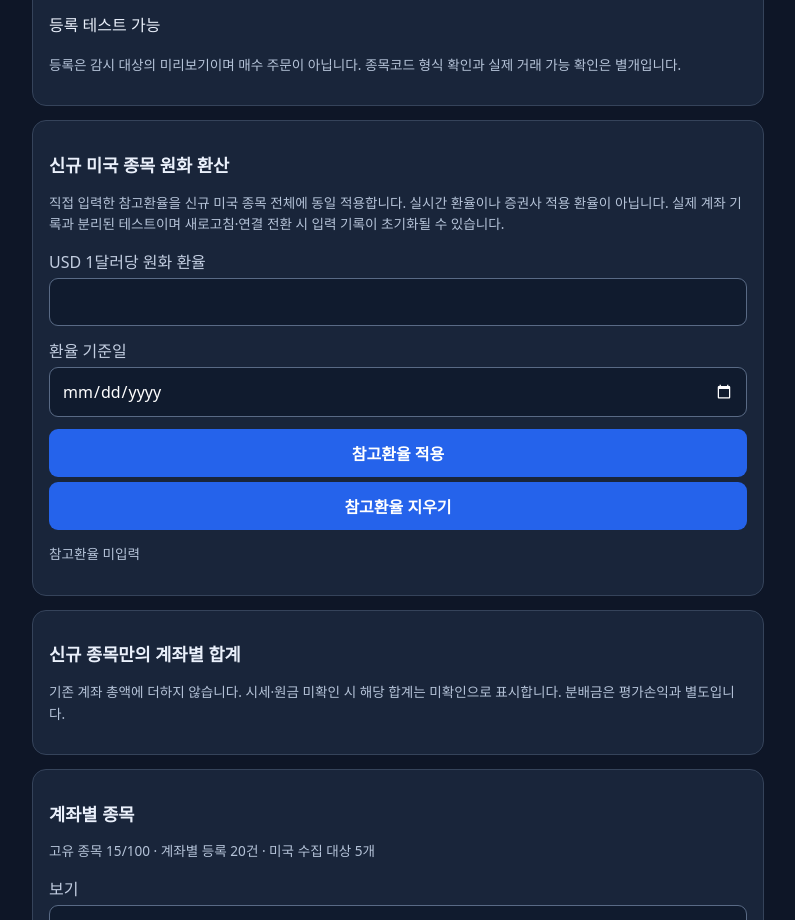
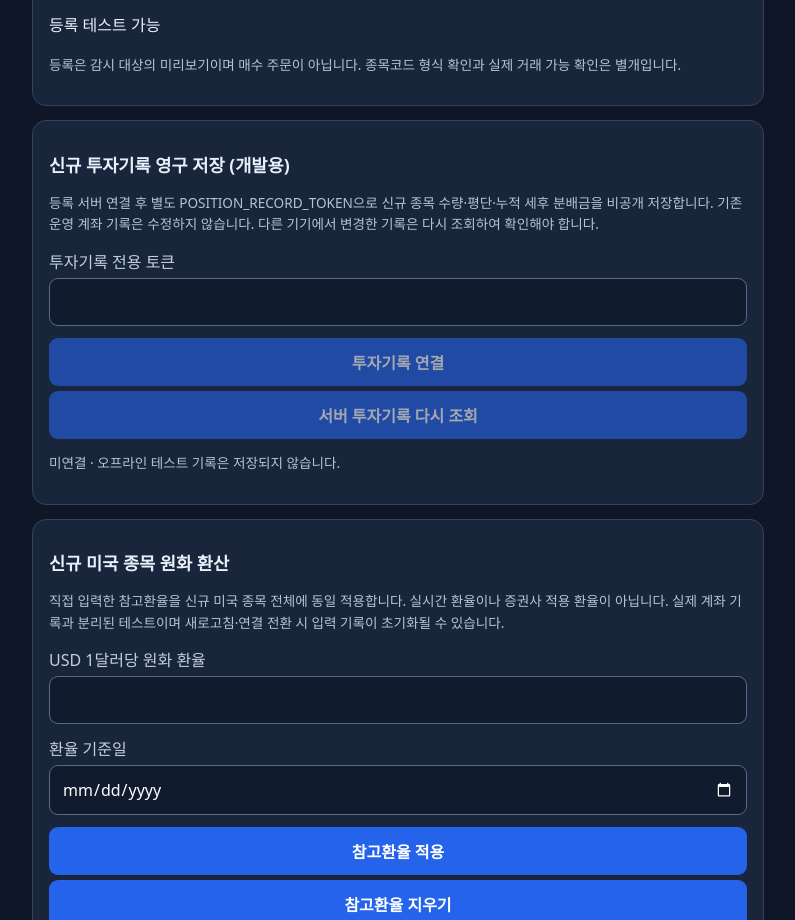
Before and after one commit to pdk7101/Jungho, a plain HTML site: page registry-preview-v17.html in a window 1280 px wide. Shown: the part 1840-2760 px from the top of the page, without its empty margins (242-1037 px from the left). Drawn offline with Linux system fonts and the light colour scheme.

Commit message:
v17: add opt-in private investment record connection controls

```diff
--- a/registry-preview-v17.html
+++ b/registry-preview-v17.html
@@ -14,6 +14,7 @@
 <label>종목명<input id="name" required maxlength="120" autocomplete="off" placeholder="종목명 직접 입력"></label>
 <button type="submit" id="add" disabled>종목 등록 테스트</button></form><p id="message" role="status" aria-live="polite">화면 초기화 중</p>
 <p class="sub">등록은 감시 대상의 미리보기이며 매수 주문이 아닙니다. 종목코드 형식 확인과 실제 거래 가능 확인은 별개입니다.</p></section>
+<section class="panel"><h2>신규 투자기록 영구 저장 (개발용)</h2><p class="sub">등록 서버 연결 후 별도 POSITION_RECORD_TOKEN으로 신규 종목 수량·평단·누적 세후 분배금을 비공개 저장합니다. 기존 운영 계좌 기록은 수정하지 않습니다. 다른 기기에서 변경한 기록은 다시 조회하여 확인해야 합니다.</p><form id="position-connection"><label>투자기록 전용 토큰<input id="position-token" type="password" minlength="32" required autocomplete="off"></label><button id="position-connect" type="submit" disabled>투자기록 연결</button></form><button id="position-refresh" type="button" disabled>서버 투자기록 다시 조회</button><p id="position-status" role="status" class="sub">미연결 · 오프라인 테스트 기록은 저장되지 않습니다.</p></section>
 <section class="panel"><h2>신규 미국 종목 원화 환산</h2><p class="sub">직접 입력한 참고환율을 신규 미국 종목 전체에 동일 적용합니다. 실시간 환율이나 증권사 적용 환율이 아닙니다. 실제 계좌 기록과 분리된 테스트이며 새로고침·연결 전환 시 입력 기록이 초기화될 수 있습니다.</p><form id="fx-form"><label>USD 1달러당 원화 환율<input id="fx-rate" type="number" min="700" max="3000" step="any" required></label><label>환율 기준일<input id="fx-date" type="date" required></label><button type="submit">참고환율 적용</button></form><button id="fx-clear" type="button">참고환율 지우기</button><p id="fx-status" role="status" class="sub">참고환율 미입력</p></section>
 <section class="panel"><h2>신규 종목만의 계좌별 합계</h2><p class="sub">기존 계좌 총액에 더하지 않습니다. 시세·원금 미확인 시 해당 합계는 미확인으로 표시합니다. 분배금은 평가손익과 별도입니다.</p><div id="new-totals"></div></section>
 <section class="panel"><h2>계좌별 종목</h2><p id="counts" class="counts sub"></p><label>보기<select id="filter"><option value="all">전체 계좌</option><option value="kiwoom-isa">키움 ISA</option><option value="toss-kr">토스 국내</option><option value="toss-us">토스 미국</option></select></label><div id="list"></div></section>
```
